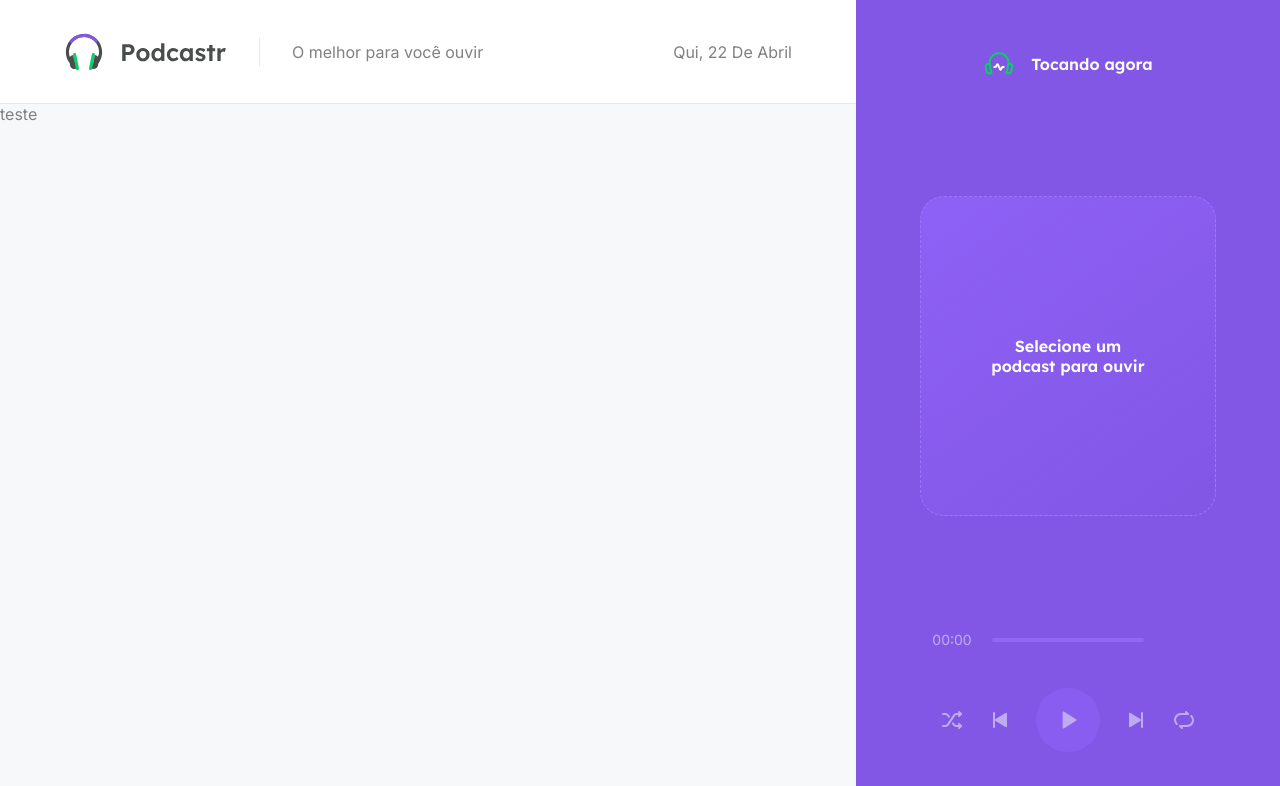
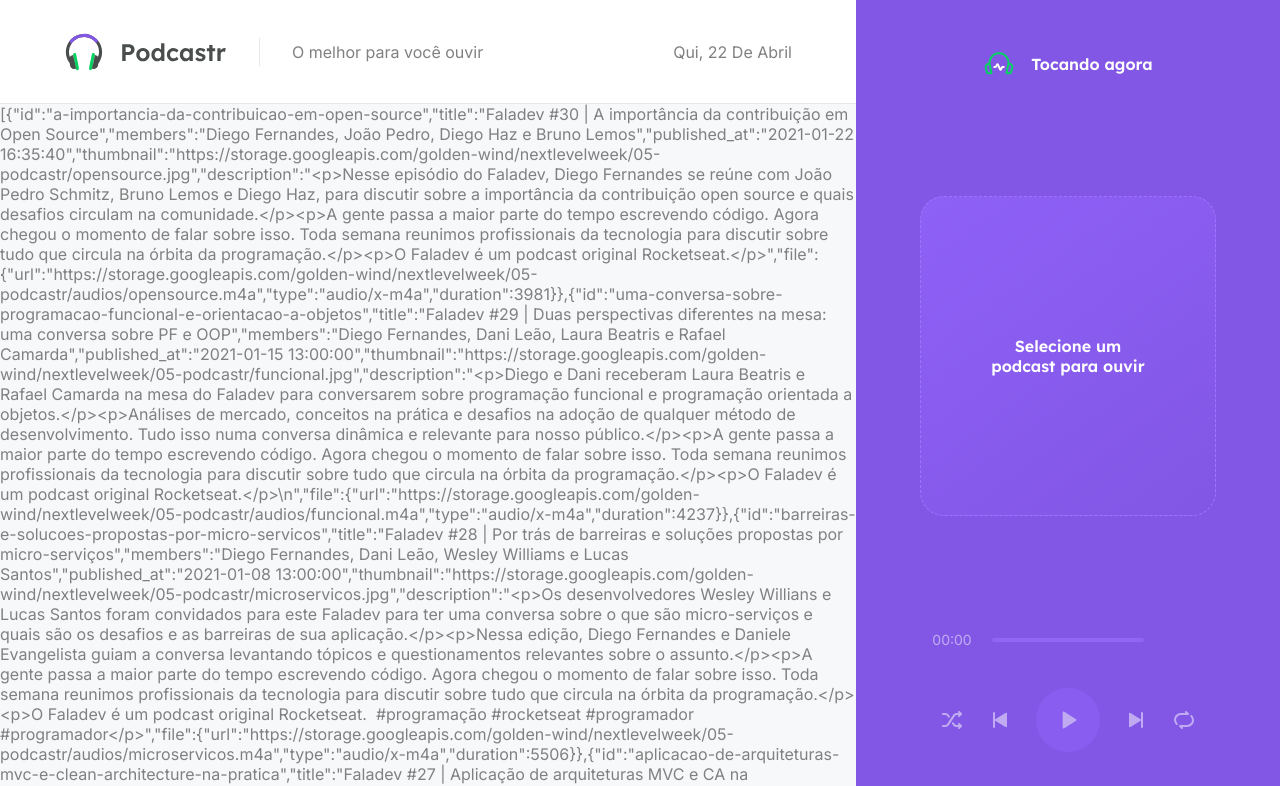
Before and after one commit to lucasfomaniero/nlw5-podcastr, a Next.js app: page / in a window 1280 px wide. Shown: the top 786 px of the page. Built offline with nearby package versions, Linux system fonts and the light colour scheme; data requests are answered from the project's data file.

Commit message:
Minor adjusts in Home Page

```diff
--- a/src/pages/index.tsx
+++ b/src/pages/index.tsx
@@ -1,7 +1,30 @@
+import { GetStaticProps } from "next";
+import { useEffect } from "react";
 import { Header } from "../components/Header";
 
-export default function Home() {
+type Episode = {
+    id: string;
+    title: string;
+    members: string;
+}
+
+type HomeProps = {
+  episodes: Episode[] // ou Array<Episode>
+}
+
+export default function Home(props: HomeProps) {
   return(
-    <p>teste</p>
+    <p>{JSON.stringify(props.episodes)}</p>
   )
 }
+
+export const getStaticProps: GetStaticProps = async () => {
+  const response = await fetch('http://localhost:3333/episodes')
+  const data = await response.json();
+
+  return {
+    props: {
+    episodes: data,
+  }
+};
+}
```
